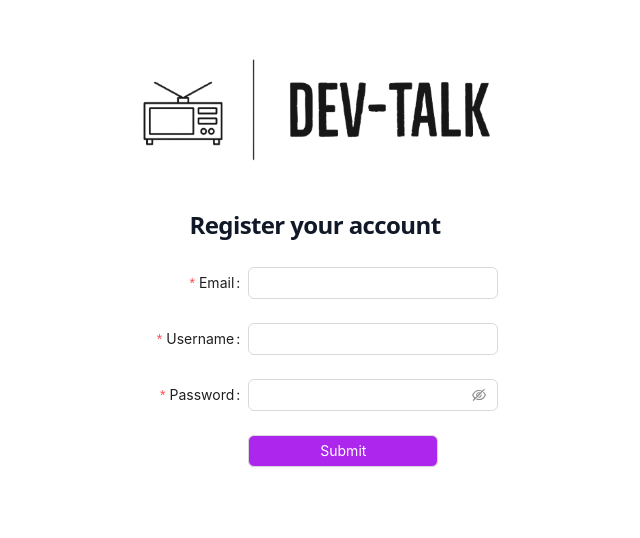
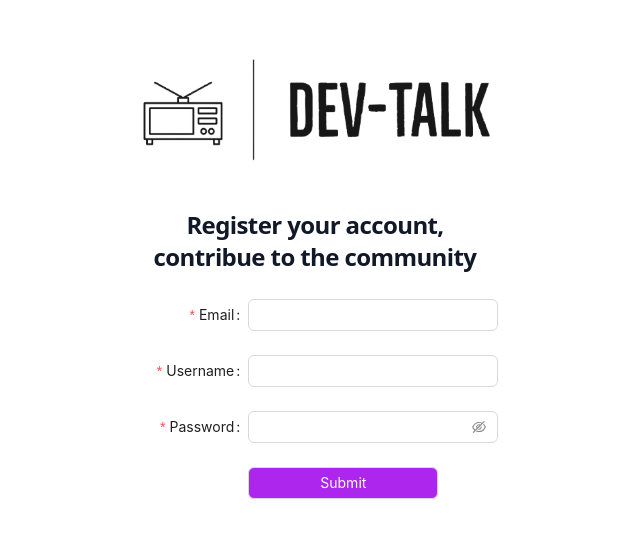
Before and after one commit to suresh-02/Dev-TalkV2, a React (Vite) app in the folder frontend/: page /register in a window 1280 px wide. Shown: the part 168-706 px from the top of the page, without its empty margins (325-965 px from the left). Built offline with nearby package versions, Linux system fonts and the light colour scheme.

Commit message:
samll changes

```diff
--- a/frontend/src/components/Register.tsx
+++ b/frontend/src/components/Register.tsx
@@ -2,6 +2,7 @@ import { Button, Form, Input } from "antd";
 import logo from "../assets/logo.png";
 import axios from "axios";
 import { useState } from "react";
+import { useNavigate } from "react-router-dom";
 
 type FieldType = {
   email?: string;
@@ -13,6 +14,8 @@ type FieldType = {
 const Register = () => {
   const [, setLoading] = useState(false); //! loading useState.
 
+  const navigate = useNavigate(); //! useNavigate hook.
+
   //! onSubmit function
   const onFinish = async (values: FieldType) => {
     setLoading(true);
@@ -22,6 +25,7 @@ const Register = () => {
         values
       );
       console.log("User Registration successful:", response.data);
+      navigate("/login");
     } catch (error) {
       console.error("User Registration failed:", error);
     } finally {
@@ -37,7 +41,9 @@ const Register = () => {
     <div className="flex flex-col gap-y-4  mt-[200px] justify-center items-center">
       <img className="w-[380px]" src={logo} />
       <h2 className=" text-center  pb-[10px] text-2xl font-bold  tracking-tight text-gray-900">
-        Register your account
+        Register your account,
+        <br />
+        contribue to the community
       </h2>
       <Form
         name="basic"
--- a/frontend/src/components/login.tsx
+++ b/frontend/src/components/login.tsx
@@ -16,6 +16,7 @@ type FieldType = {
 };
 
 const Login = () => {
+  // const [login, setLogin] = useState({ username: "", password: "" });
   return (
     <div className="flex flex-col gap-y-4  mt-[200px] justify-center items-center">
       <img className="w-[380px]" src={logo} />
```
